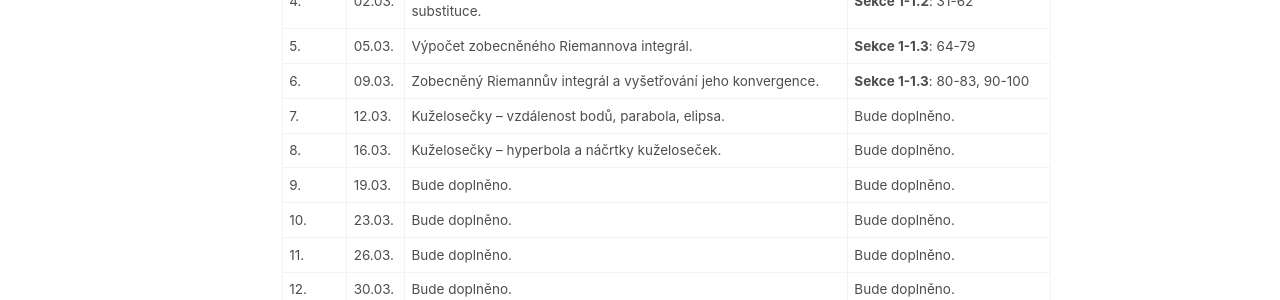
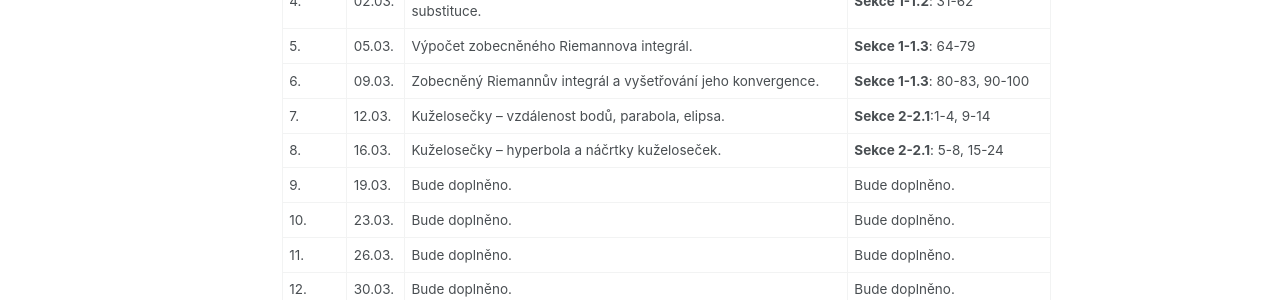
Before and after one commit to buresjan/buresjan.github.io, a Jekyll site: the page built from _teaching/2026-01mat2-cv.md, in a window 1280 px wide and 900 px high, scrolled down 1281 px. Shown: the part 152-452 px from the top of the window. Built offline with Jekyll 4.4.1, drawn with Linux system fonts in a browser that asks for light colours.

Commit message:
add new problems

```diff
--- a/_teaching/2026-01mat2-cv.md
+++ b/_teaching/2026-01mat2-cv.md
@@ -60,8 +60,8 @@ Doporučené příklady berte jako velmi doporučenou domácí přípravu na cvi
 | 4. | 02.03. | Integrace výrazů s goniometrickými funkcemi, pokročilé substituce. | **Sekce 1-1.2**: 31-62 |
 | 5. | 05.03. | Výpočet zobecněného Riemannova integrál. | **Sekce 1-1.3**: 64-79 |
 | 6. | 09.03. | Zobecněný Riemannův integrál a vyšetřování jeho konvergence. | **Sekce 1-1.3**: 80-83, 90-100 |
-| 7. | 12.03. | Kuželosečky -- vzdálenost bodů, parabola, elipsa. | Bude doplněno. |
-| 8. | 16.03. | Kuželosečky -- hyperbola a náčrtky kuželoseček. | Bude doplněno. |
+| 7. | 12.03. | Kuželosečky -- vzdálenost bodů, parabola, elipsa. | **Sekce 2-2.1**:1-4, 9-14  |
+| 8. | 16.03. | Kuželosečky -- hyperbola a náčrtky kuželoseček. | **Sekce 2-2.1**: 5-8, 15-24 |
 | 9. | 19.03. | Bude doplněno. | Bude doplněno. |
 | 10. | 23.03. | Bude doplněno. | Bude doplněno. |
 | 11. | 26.03. | Bude doplněno. | Bude doplněno. |
```
